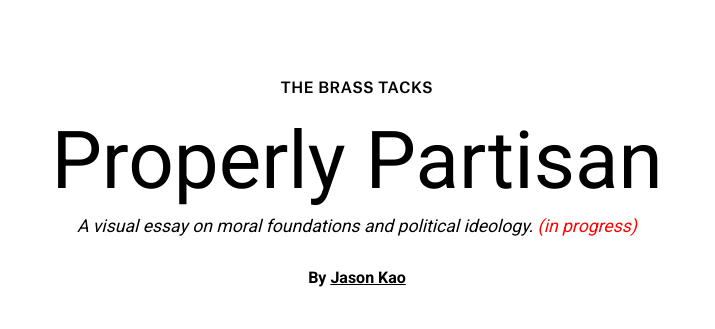
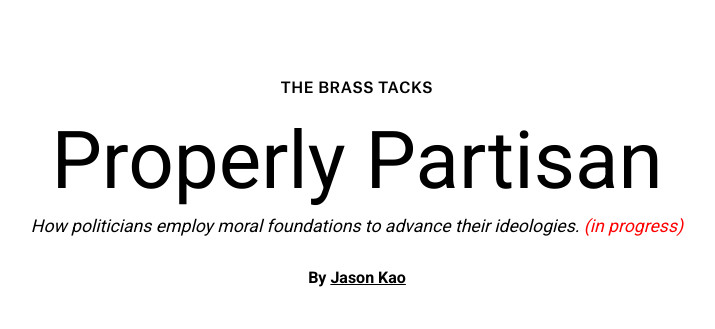
Before and after one commit to brtacks/foundations, a plain HTML site: page index.html in a window 1280 px wide. Shown: the top 329 px of the page, without its empty margins (283-998 px from the left). Drawn offline with Linux system fonts and the light colour scheme.

Commit message:
Update index.html

```diff
--- a/index.html
+++ b/index.html
@@ -11,7 +11,7 @@
     <header>
       <div id="logo"><a href="https://brtacks.com/" target="_blank">The Brass Tacks</a></div>
       <h1>Properly Partisan</h1>
-      <p class="description">A visual essay on moral foundations and political ideology. <span style="color: red">(in progress)</span></p>
+      <p class="description">How politicians employ moral foundations to advance their ideologies. <span style="color: red">(in progress)</span></p>
       <p class="byline">By <a href="https://jasonkao.me" target="_blank">Jason Kao</a></p>
     </header>
 
```
